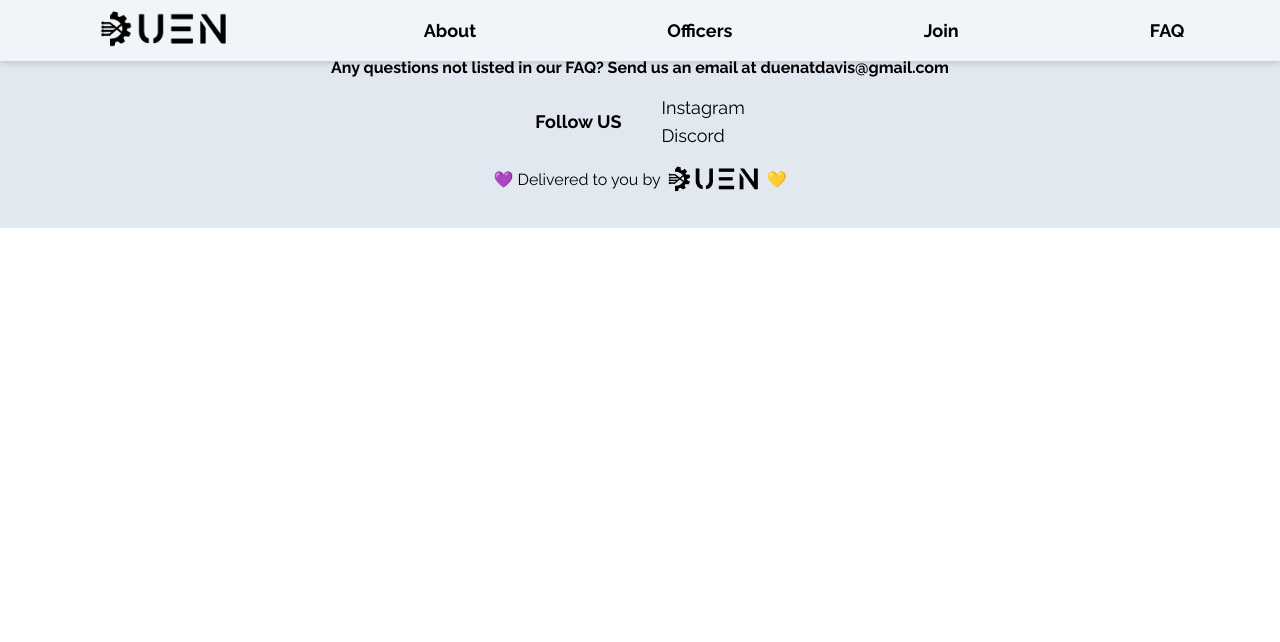
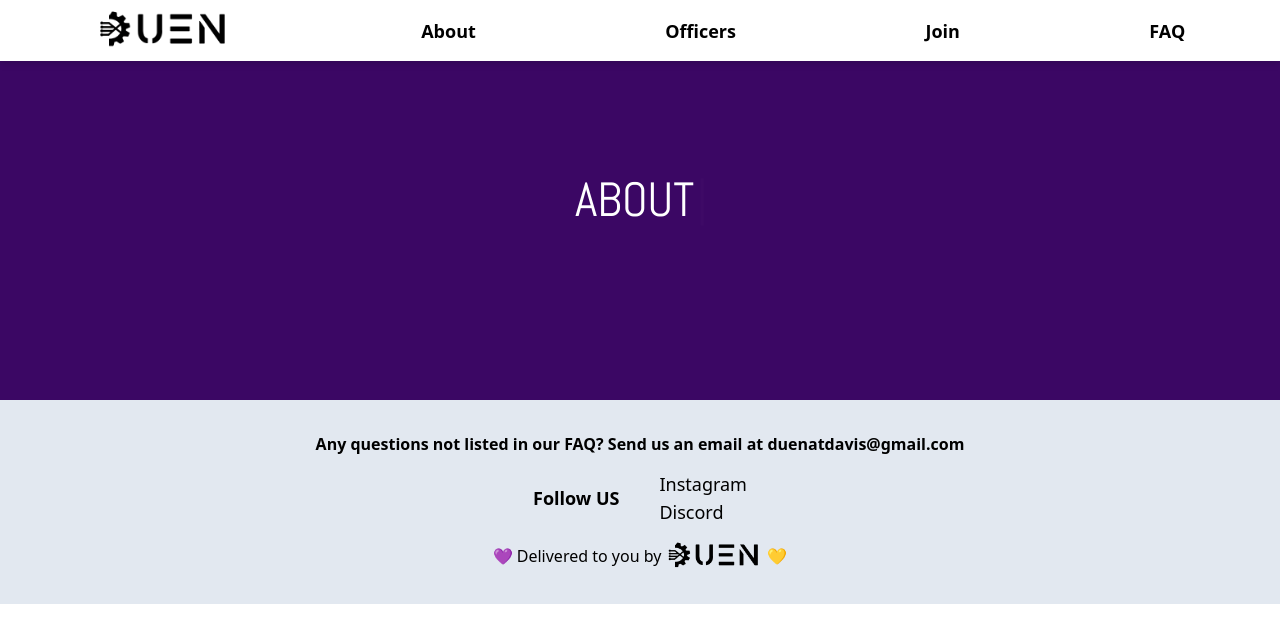
Before and after one commit to timnka/duen, a Next.js app: page /about in a window 1280 px wide. Shown: the top 642 px of the page. Built offline with nearby package versions, Linux system fonts and the light colour scheme.

Commit message:
finally completed font optimization and resuable banner component, now working on about page

```diff
--- a/src/app/about/page.tsx
+++ b/src/app/about/page.tsx
@@ -1,7 +1,9 @@
-export default function About () {
+import Banner from '../components/banner'
+
+export default function About() {
     return (
         <>
-        <h1>This is the about page</h1>
+            <Banner word="ABOUT"></Banner>
         </>
     )
 }
--- a/src/app/components/banner.tsx
+++ b/src/app/components/banner.tsx
@@ -1,9 +1,17 @@
-export default function banner() {
+import { Typewriter } from '../components/csc'
+
+export default function Banner({ word }: { word: string }) {
+
+
     return (
-        <>
-            <div className="">
-
-            </div>
-        </>
+        <div className="w-full h-[25rem] bg-purple-950 flex items-center justify-center text-white text-5xl font-abel">
+            <Typewriter
+                words={[word]}
+                loop={1}
+                cursor
+                cursorStyle='|'
+                typeSpeed={150}
+            />
+        </div>
     )
 }
--- /dev/null
+++ b/src/app/components/csc.tsx
@@ -0,0 +1,5 @@
+"use client"
+
+export {
+    Typewriter
+} from 'react-simple-typewriter'
--- a/src/app/components/navbar.tsx
+++ b/src/app/components/navbar.tsx
@@ -3,17 +3,16 @@ import Image from 'next/image'
 import Link from 'next/link'
 
 export default function NavBar() {
-  /* solid white header       blurry backdrop: bg-transparent backdrop-blur-lg
+  /* solid white header       blurry backdrop: bg-transparent backdrop-blur-lgbg-slate-100
   <div className="w-11/12 bg-white fixed rounded-b-lg flex justify-center drop-shadow-md ">
      <ul className="h-full w-full flex justify-around items-center text-lg text-black">
   */
   return (
-    <div className="w-full bg-slate-100 fixed z-10 flex justify-center drop-shadow-md">
+    <div className="w-full bg-white fixed z-10 flex justify-center drop-shadow-md">
       <ul className="h-full w-full flex justify-around items-center text-lg text-black font-bold">
         <Link href="/">
           <Image src={logo} alt="duen logo" height={45} className="py-2 transition duration-150 ease-out hover:ease-in" />
         </Link>
-
         <Link href="/about" className="transition duration-150 ease-out hover:ease-in hover:scale-110">About</Link>
         <Link href="/officers" className="transition duration-150 ease-out hover:ease-in hover:scale-110">Officers</Link>
         <Link href="/join" className="transition duration-150 ease-out hover:ease-in hover:scale-110">Join</Link>
--- a/src/app/components/typewriter.tsx
+++ /dev/null
@@ -1,19 +0,0 @@
-
-import { Typewriter } from 'react-simple-typewriter'
-
-export default function TypeWriter() {
-
-    return (
-        <>
-        <Typewriter
-            words={['lifelong friends.', 'adventurers.', 'creative.', 'toe-lovers.']}
-            loop={false}
-            cursor
-            cursorStyle='|'
-            typeSpeed={120}
-            deleteSpeed={80}
-            delaySpeed={3000} />
-        </>
-
-    )
-}
--- a/src/app/layout.tsx
+++ b/src/app/layout.tsx
@@ -1,6 +1,6 @@
 import './globals.css'
 import type { Metadata } from 'next'
-import { Raleway } from 'next/font/google'
+import { Raleway, Abel } from 'next/font/google'
 import NavBar from './components/navbar'
 import Footer from './components/footer'
 
@@ -10,6 +10,12 @@ export const raleway = Raleway({
   variable: '--font-raleway',
 })
 
+export const abel = Abel({
+  weight: ['400'],
+  subsets: ['latin'],
+  display: 'swap',
+  variable: '--font-abel',
+})
 
 export const metadata: Metadata = {
   title: 'duen',
@@ -23,7 +29,7 @@ export default function RootLayout({
 }) {
   return (
     <html lang="en">
-      <body className={`${raleway.className}`}>
+      <body className={`${abel.variable} ${raleway.variable}`}>
         <div className="flex justify-center">
           <NavBar></NavBar>
         </div>
--- a/src/app/page.tsx
+++ b/src/app/page.tsx
@@ -1,7 +1,6 @@
-"use client"
 import Image from 'next/image'
 import group1 from './photos/cover1.jpg'
-import TypeWriter from './components/typewriter'
+import {Typewriter} from './components/csc'
 import { Abel } from 'next/font/google'
 import suye from './photos/suye showercap.jpg'
 
@@ -18,12 +17,20 @@ export default function Home() {
   return (
     <>
       {/* Grad cover photo and typewriter. */}
-      <div className="w-full h-screen bg-cover bg-top bg-[url('./grads1.jpg')] flex items-center text-amber-400 text-6xl font-bold">
+      <div className="w-full h-screen bg-cover bg-top bg-[url('./photos/grads1.jpg')] flex items-center text-amber-400 text-6xl font-bold">
         <div className="w-6/12 flex justify-end">
           <p className="text-white pr-3 font-normal">We are... </p>
         </div>
         <div>
-          <TypeWriter />
+          <Typewriter
+            words={['lifelong friends.', 'adventurers.', 'collaborative.', 'toe-lovers.']}
+            loop={false}
+            cursor
+            cursorStyle='|'
+            typeSpeed={120}
+            deleteSpeed={80}
+            delaySpeed={3000} />
+
         </div>
       </div>
 
@@ -32,7 +39,7 @@ export default function Home() {
         {/* Purple DUEN Banner */}
         <div className="h-[15rem] w-full flex justify-center items-center bg-purple-950 w-full">
           <div className="text-white text-5xl">
-            <h1 className={`${abel.className}`}>DAVIS UNDERGRADUATE ENGINEERING NETWORK</h1>
+            <h1 className="font-abel">DAVIS UNDERGRADUATE ENGINEERING NETWORK</h1>
             <p className="text-amber-400 font-normal text-2xl pt-3">// a professional engineering club at UC Davis.</p>
           </div>
         </div>
@@ -81,8 +88,8 @@ export default function Home() {
 
             {/* President Message and Signature */}
             <div className="w-96 px-10">
-              <p className="text-lg pb-8">Lorem ipsum dolor sit amet, consectetur adipiscing elit.I have an absolute DUMPY. Etiam eu dictum neque. Integer eu tellus id erat euismod malesuada. Maecenas id nunc ac arcu venenatis viverra. Vestibulum quis bibendum arcu.
-                Vivamus sed mauris eget purus mollis suscipit. Nunc eleifend consequat elit, ac feugiat nulla blandit in. I also like TOES. Proin sed leo at ex tristique tempus. Sed ac quam a nisi laoreet semper. </p>
+              <p className="text-lg pb-8">Lorem ipsum dolor sit amet, consectetur adipiscing elit. Etiam eu dictum neque. Integer eu tellus id erat euismod malesuada. Maecenas id nunc ac arcu venenatis viverra. Vestibulum quis bibendum arcu.
+                Vivamus sed mauris eget purus mollis suscipit. Nunc eleifend consequat elit, ac feugiat nulla blandit in. Proin sed leo at ex tristique tempus. Sed ac quam a nisi laoreet semper. </p>
 
               <div className="flex">
                 <p className="text-lg pr-1">Best,</p>
--- a/tailwind.config.js
+++ b/tailwind.config.js
@@ -7,6 +7,10 @@ module.exports = {
   ],
   theme: {
     extend: {
+      fontFamily: {
+        raleway: ['var(--font-raleway)'],
+        abel: ['var(--font-abel)'],
+      },
       backgroundImage: {
         'gradient-radial': 'radial-gradient(var(--tw-gradient-stops))',
         'gradient-conic':
```
Also changed, not shown: src/app/photos/about.jpg (added).
